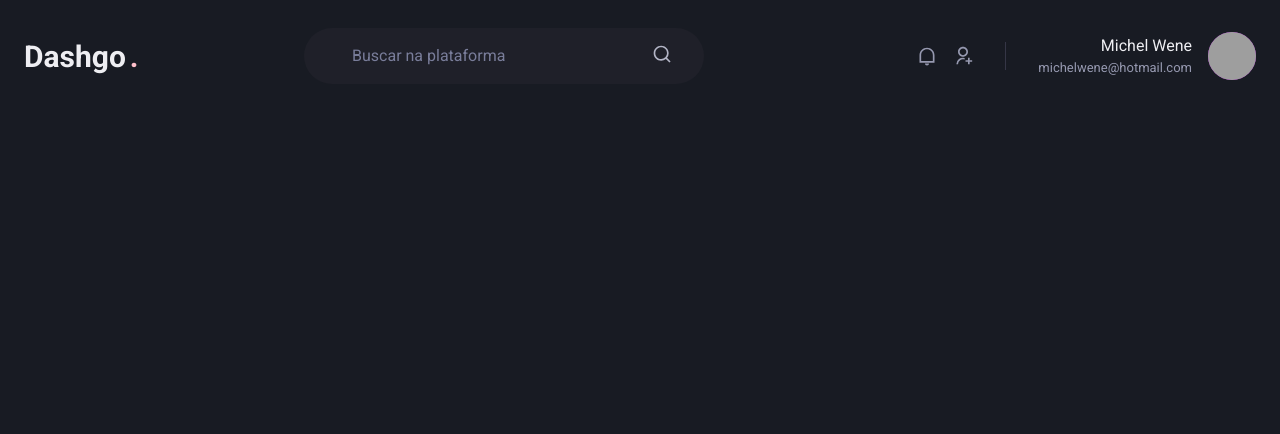
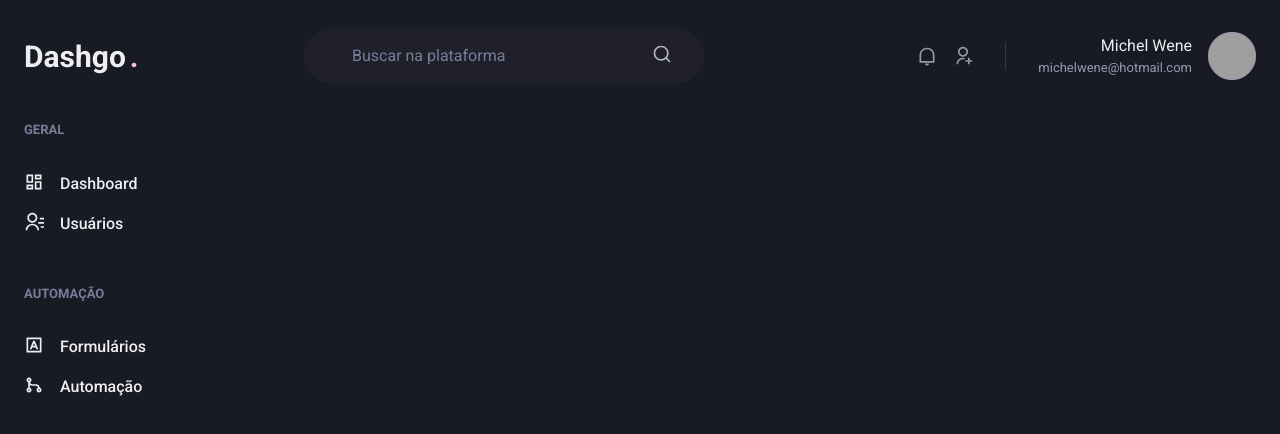
Before and after one commit to michelwene/DashGo, a Next.js app: page /dashboard in a window 1280 px wide. Shown: the top 434 px of the page. Built offline with nearby package versions, Linux system fonts and the light colour scheme; grey boxes are pictures that could not be loaded.

Commit message:
feat: dashboard

```diff
--- /dev/null
+++ b/src/components/Sidebar.tsx
@@ -0,0 +1,54 @@
+import { Box, Icon, Link, Stack, Text } from "@chakra-ui/react";
+import {
+  RiContactsLine,
+  RiDashboardLine,
+  RiGitMergeLine,
+  RiInputMethodLine,
+} from "react-icons/ri";
+
+export default function Siderbar() {
+  return (
+    <Box as="aside" w="64" mr="8">
+      <Stack spacing="12" align="flex-start">
+        <Box>
+          <Text fontWeight="bold" color="gray.400" fontSize="small">
+            GERAL
+          </Text>
+          <Stack spacing="4" mt="8" align="stretch">
+            <Link display="flex" align-items="center">
+              <Icon as={RiDashboardLine} fontSize="20" />
+              <Text ml="4" fontWeight="medium">
+                Dashboard
+              </Text>
+            </Link>
+            <Link display="flex" align-items="center">
+              <Icon as={RiContactsLine} fontSize="20" />
+              <Text ml="4" fontWeight="medium">
+                Usuários
+              </Text>
+            </Link>
+          </Stack>
+        </Box>
+        <Box>
+          <Text fontWeight="bold" color="gray.400" fontSize="small">
+            AUTOMAÇÃO
+          </Text>
+          <Stack spacing="4" mt="8" align="stretch">
+            <Link display="flex" align-items="center">
+              <Icon as={RiInputMethodLine} fontSize="20" />
+              <Text ml="4" fontWeight="medium">
+                Formulários
+              </Text>
+            </Link>
+            <Link display="flex" align-items="center">
+              <Icon as={RiGitMergeLine} fontSize="20" />
+              <Text ml="4" fontWeight="medium">
+                Automação
+              </Text>
+            </Link>
+          </Stack>
+        </Box>
+      </Stack>
+    </Box>
+  );
+}
--- a/src/pages/dashboard.tsx
+++ b/src/pages/dashboard.tsx
@@ -1,7 +1,14 @@
+import { Flex } from "@chakra-ui/react";
 import { Header } from "../components/Header";
+import Siderbar from "../components/Sidebar";
 
 export default function Dashboard() {
-  return(
-  <Header />
+  return (
+    <Flex direction="column" h="100vh">
+      <Header />
+      <Flex w="100%" my="6" maxWidth={1480} mx="auto" px="6">
+        <Siderbar />
+      </Flex>
+    </Flex>
   );
 }
```
